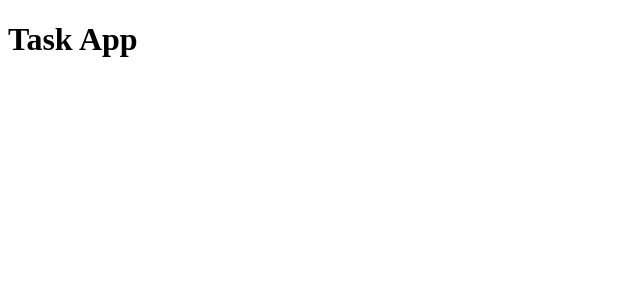
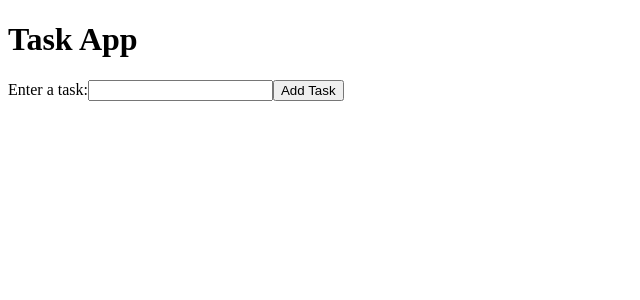
Before and after one commit to James-Rozy/task-app, a React (Create React App) app: page / in a window 1280 px wide. Shown: the top 300 px of the page, without its empty margins (0-640 px from the left). Built offline with nearby package versions, Linux system fonts and the light colour scheme.

Commit message:
Add input elements and define state variables

```diff
--- a/src/App.js
+++ b/src/App.js
@@ -1,4 +1,6 @@
 import React, { Component } from 'react';
+import './styles/App.css';
+import Overview from './components';
 
 class App extends Component {
   constructor() {
@@ -11,9 +13,16 @@ class App extends Component {
   }
 
   render() {
+    const { task, tasks } = this.state;
+
     return (
       <div className='App'>
         <h1>Task App</h1>
+        <div className='input'>
+          <label htmlFor='task-input'>Enter a task:</label>
+          <input type='text' name='task-input' id='task-input' />
+          <button>Add Task</button>
+        </div>
       </div>
     );
   }
```
